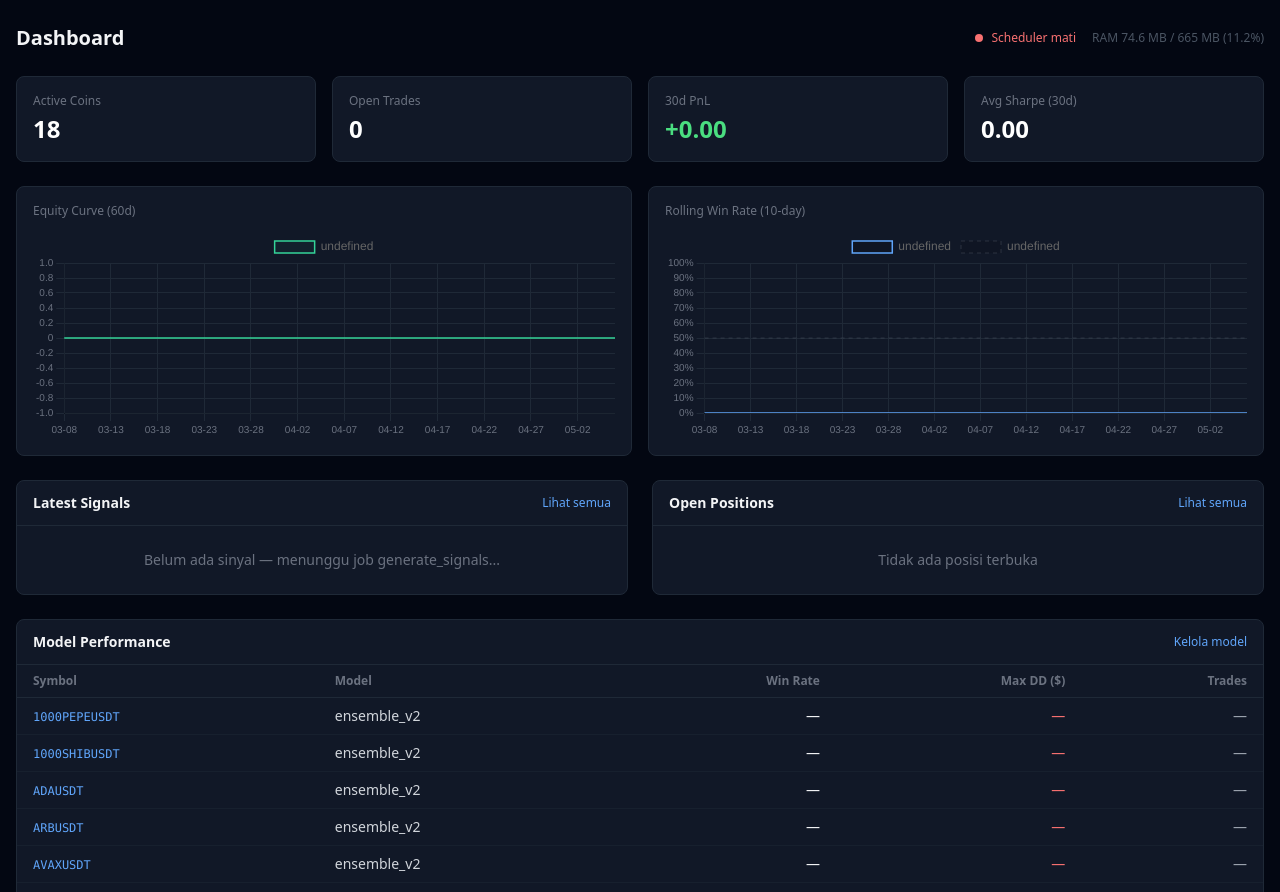
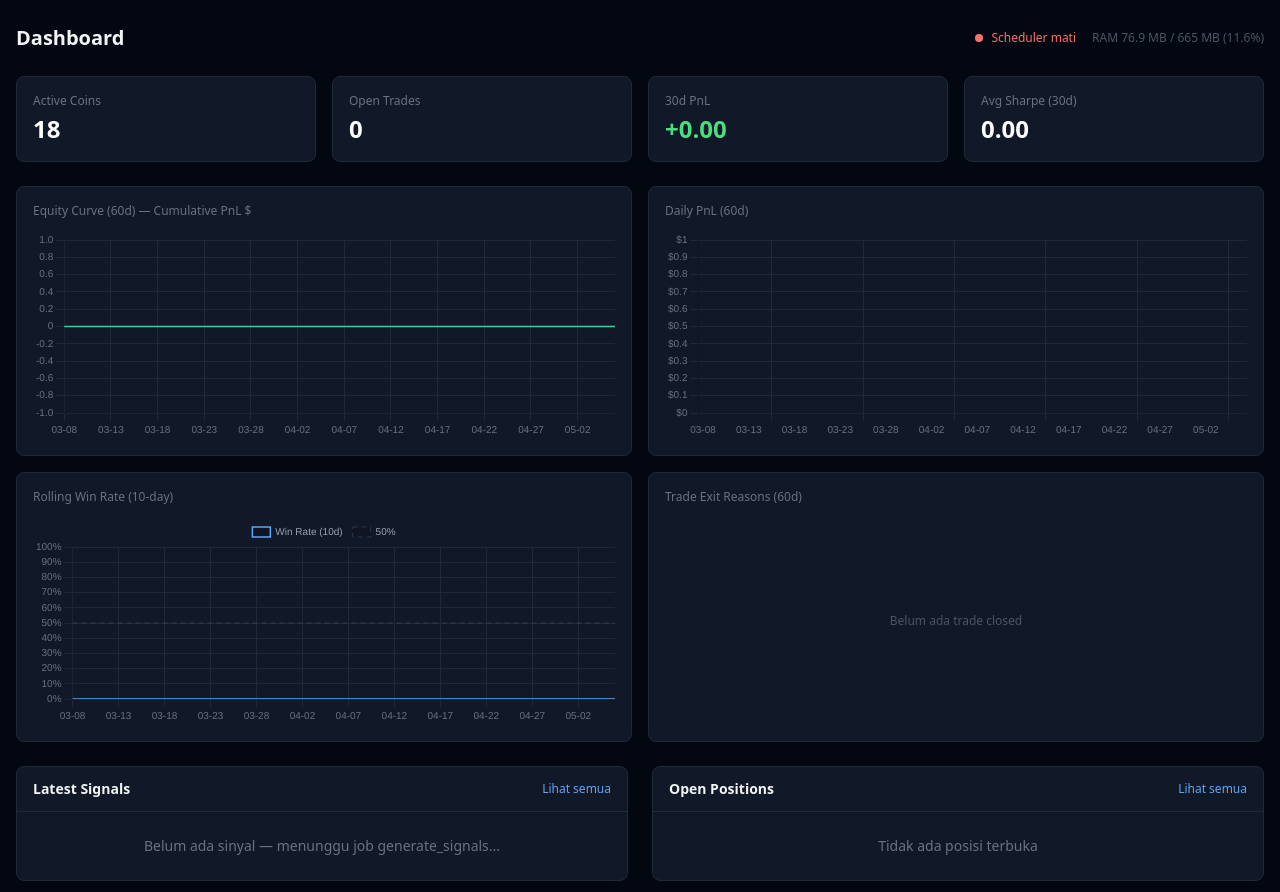
Before and after one commit to heathclif-cyber/swingtrade_v2, a Flask app: page / in a window 1280 px wide. Shown: the part 49-941 px from the top of the page. Run offline with Flask 3, Linux system fonts and the light colour scheme; data that the repository does not hold is empty; some libraries are stand-ins or nearby versions.

Commit message:
feat: dashboard charts 2x2 — tambah Daily PnL bar & Exit Reasons donut
- Layout chart dari 1×2 → 2×2 grid
- Chart baru #1: Daily PnL bar (hijau=profit, merah=loss, tiap hari)
- Chart baru #2: Exit Reasons donut (tp_hit / sl_hit / time_exit / manual_close)
  dengan persentase di tooltip
- API /api/equity-curve: tambah field exit_counts (Counter exit_reason 60d)
- Rolling WR chart: tambah legend "Win Rate (10d)" dan "50%", tooltip per dataset
- Equity & Daily PnL chart: tambah label tanggal di tooltip title
- animation: false untuk render lebih cepat di Railway

Co-Authored-By: Claude Sonnet 4.6 <noreply@anthropic.com>

```diff
--- a/app/api/dashboard.py
+++ b/app/api/dashboard.py
@@ -141,9 +141,15 @@ def api_equity_curve():
         wr_vals = daily_wr[max(0, i - window + 1):i + 1]
         rolling_wr.append(round(sum(wr_vals) / len(wr_vals), 1) if wr_vals else 0)
 
+    from collections import Counter
+    exit_counts = dict(Counter(
+        t.exit_reason for t in trades if t.exit_reason
+    ))
+
     return jsonify({
-        "labels": labels,
-        "equity": equity,
-        "daily_pnl": daily_pnl,
-        "rolling_wr": rolling_wr,
+        "labels":      labels,
+        "equity":      equity,
+        "daily_pnl":   daily_pnl,
+        "rolling_wr":  rolling_wr,
+        "exit_counts": exit_counts,
     })
--- a/app/templates/dashboard.html
+++ b/app/templates/dashboard.html
@@ -38,15 +38,25 @@
   </div>
 </div>
 
-<!-- Charts -->
+<!-- Charts 2×2 -->
 <div class="grid grid-cols-1 lg:grid-cols-2 gap-4 mb-6">
   <div class="bg-gray-900 rounded-lg border border-gray-800 p-4">
-    <h2 class="text-xs text-gray-500 mb-3">Equity Curve (60d)</h2>
+    <h2 class="text-xs text-gray-500 mb-3">Equity Curve (60d) — Cumulative PnL $</h2>
     <div class="h-52"><canvas id="equityChart"></canvas></div>
+  </div>
+  <div class="bg-gray-900 rounded-lg border border-gray-800 p-4">
+    <h2 class="text-xs text-gray-500 mb-3">Daily PnL (60d)</h2>
+    <div class="h-52"><canvas id="dailyPnlChart"></canvas></div>
   </div>
   <div class="bg-gray-900 rounded-lg border border-gray-800 p-4">
     <h2 class="text-xs text-gray-500 mb-3">Rolling Win Rate (10-day)</h2>
     <div class="h-52"><canvas id="wrChart"></canvas></div>
+  </div>
+  <div class="bg-gray-900 rounded-lg border border-gray-800 p-4">
+    <h2 class="text-xs text-gray-500 mb-3">Trade Exit Reasons (60d)</h2>
+    <div class="h-52 flex items-center justify-center">
+      <canvas id="exitChart"></canvas>
+    </div>
   </div>
 </div>
 
@@ -226,78 +236,138 @@
 
 <script>
 (function() {
-  var darkCfg = {
-    responsive: true, maintainAspectRatio: false,
-    plugins: { legend: { display: false } },
-    scales: {
-      x: { ticks: { color: '#6b7280', font: { size: 10 }, maxTicksLimit: 12 }, grid: { color: '#1f2937' } },
-      y: { ticks: { color: '#6b7280', font: { size: 10 } }, grid: { color: '#1f2937' } }
-    }
-  };
+  var xAxis = { ticks: { color: '#6b7280', font: { size: 10 }, maxTicksLimit: 12 }, grid: { color: '#1f2937' } };
+  var yAxis = { ticks: { color: '#6b7280', font: { size: 10 } }, grid: { color: '#1f2937' } };
+  var baseOpts = { responsive: true, maintainAspectRatio: false, animation: false };
 
   fetch('/api/equity-curve')
     .then(function(r) { return r.json(); })
     .then(function(d) {
       if (!d.labels || d.labels.length === 0) return;
 
-      // Equity curve
-      var eqCtx = document.getElementById('equityChart').getContext('2d');
-      new Chart(eqCtx, {
+      // ── 1. Equity Curve ──────────────────────────────────────────────────
+      new Chart(document.getElementById('equityChart'), {
         type: 'line',
         data: {
           labels: d.labels,
           datasets: [{
             data: d.equity,
-            borderColor: '#34d399', backgroundColor: 'rgba(52,211,153,0.05)',
+            borderColor: '#34d399', backgroundColor: 'rgba(52,211,153,0.06)',
             borderWidth: 1.5, fill: true, pointRadius: 0, tension: 0.3
           }]
         },
-        options: Object.assign({}, darkCfg, {
+        options: Object.assign({}, baseOpts, {
           plugins: {
-            tooltip: {
-              callbacks: {
-                label: function(ctx) { return ctx.raw != null ? '$' + ctx.raw.toFixed(2) : '$0.00'; }
-              }
-            }
+            legend: { display: false },
+            tooltip: { callbacks: {
+              title: function(i) { return i[0].label; },
+              label: function(c) { return ' $' + (c.raw != null ? c.raw.toFixed(2) : '0.00'); }
+            }}
+          },
+          scales: { x: xAxis, y: yAxis }
+        })
+      });
+
+      // ── 2. Daily PnL bar chart ───────────────────────────────────────────
+      var barColors = d.daily_pnl.map(function(v) {
+        return v > 0 ? 'rgba(52,211,153,0.75)' : v < 0 ? 'rgba(248,113,113,0.75)' : 'rgba(107,114,128,0.3)';
+      });
+      new Chart(document.getElementById('dailyPnlChart'), {
+        type: 'bar',
+        data: {
+          labels: d.labels,
+          datasets: [{ data: d.daily_pnl, backgroundColor: barColors, borderWidth: 0 }]
+        },
+        options: Object.assign({}, baseOpts, {
+          plugins: {
+            legend: { display: false },
+            tooltip: { callbacks: {
+              title: function(i) { return i[0].label; },
+              label: function(c) { return ' ' + (c.raw >= 0 ? '+' : '') + c.raw.toFixed(2) + '$'; }
+            }}
+          },
+          scales: {
+            x: xAxis,
+            y: Object.assign({}, yAxis, {
+              ticks: Object.assign({}, yAxis.ticks, { callback: function(v) { return '$' + v; } })
+            })
           }
         })
       });
 
-      // Rolling win rate
-      var wrCtx = document.getElementById('wrChart').getContext('2d');
-      new Chart(wrCtx, {
+      // ── 3. Rolling Win Rate ──────────────────────────────────────────────
+      new Chart(document.getElementById('wrChart'), {
         type: 'line',
         data: {
           labels: d.labels,
+          datasets: [
+            {
+              label: 'Win Rate (10d)',
+              data: d.rolling_wr,
+              borderColor: '#60a5fa', borderWidth: 1.5, pointRadius: 0, tension: 0.3
+            },
+            {
+              label: '50%',
+              data: Array(d.labels.length).fill(50),
+              borderColor: 'rgba(107,114,128,0.35)', borderWidth: 1,
+              borderDash: [5, 4], pointRadius: 0
+            }
+          ]
+        },
+        options: Object.assign({}, baseOpts, {
+          plugins: {
+            legend: { display: true, labels: { color: '#9ca3af', font: { size: 10 }, boxWidth: 18 } },
+            tooltip: { callbacks: {
+              label: function(c) { return ' ' + c.dataset.label + ': ' + (c.raw != null ? c.raw + '%' : '—'); }
+            }}
+          },
+          scales: {
+            x: xAxis,
+            y: Object.assign({}, yAxis, {
+              min: 0, max: 100,
+              ticks: Object.assign({}, yAxis.ticks, { callback: function(v) { return v + '%'; } })
+            })
+          }
+        })
+      });
+
+      // ── 4. Exit Reasons donut ────────────────────────────────────────────
+      var ec = d.exit_counts || {};
+      var exLabels = Object.keys(ec);
+      if (exLabels.length === 0) {
+        document.getElementById('exitChart').parentElement.innerHTML =
+          '<p class="text-gray-600 text-xs text-center">Belum ada trade closed</p>';
+        return;
+      }
+      var exColors = { tp_hit: '#34d399', sl_hit: '#f87171', time_exit: '#60a5fa', manual_close: '#a78bfa' };
+      new Chart(document.getElementById('exitChart'), {
+        type: 'doughnut',
+        data: {
+          labels: exLabels,
           datasets: [{
-            data: d.rolling_wr,
-            borderColor: '#60a5fa', borderWidth: 1.5,
-            pointRadius: 0, tension: 0.3
-          }, {
-            data: Array(d.labels.length).fill(50),
-            borderColor: 'rgba(107,114,128,0.3)', borderWidth: 1,
-            borderDash: [4,4], pointRadius: 0
+            data: exLabels.map(function(k) { return ec[k]; }),
+            backgroundColor: exLabels.map(function(k) { return exColors[k] || '#9ca3af'; }),
+            borderWidth: 0
           }]
         },
-        options: Object.assign({}, darkCfg, {
-          scales: Object.assign({}, darkCfg.scales, {
-            y: Object.assign({}, darkCfg.scales.y, { min: 0, max: 100,
-              ticks: Object.assign({}, darkCfg.scales.y.ticks, {
-                callback: function(v) { return v + '%'; }
-              })
-            })
-          }),
+        options: Object.assign({}, baseOpts, {
+          cutout: '60%',
           plugins: {
-            tooltip: {
-              callbacks: {
-                label: function(ctx) { return ctx.raw != null ? ctx.raw + '%' : '—'; }
+            legend: { display: true, position: 'right',
+              labels: { color: '#9ca3af', font: { size: 10 }, boxWidth: 12, padding: 8 }
+            },
+            tooltip: { callbacks: {
+              label: function(c) {
+                var total = c.dataset.data.reduce(function(a, b) { return a + b; }, 0);
+                var pct = total > 0 ? ((c.raw / total) * 100).toFixed(1) : '0';
+                return ' ' + c.label + ': ' + c.raw + ' (' + pct + '%)';
               }
-            }
+            }}
           }
         })
       });
     })
-    .catch(function(e) { console.error('Equity curve fetch error:', e); });
+    .catch(function(e) { console.error('Chart fetch error:', e); });
 })();
 </script>
 
```
